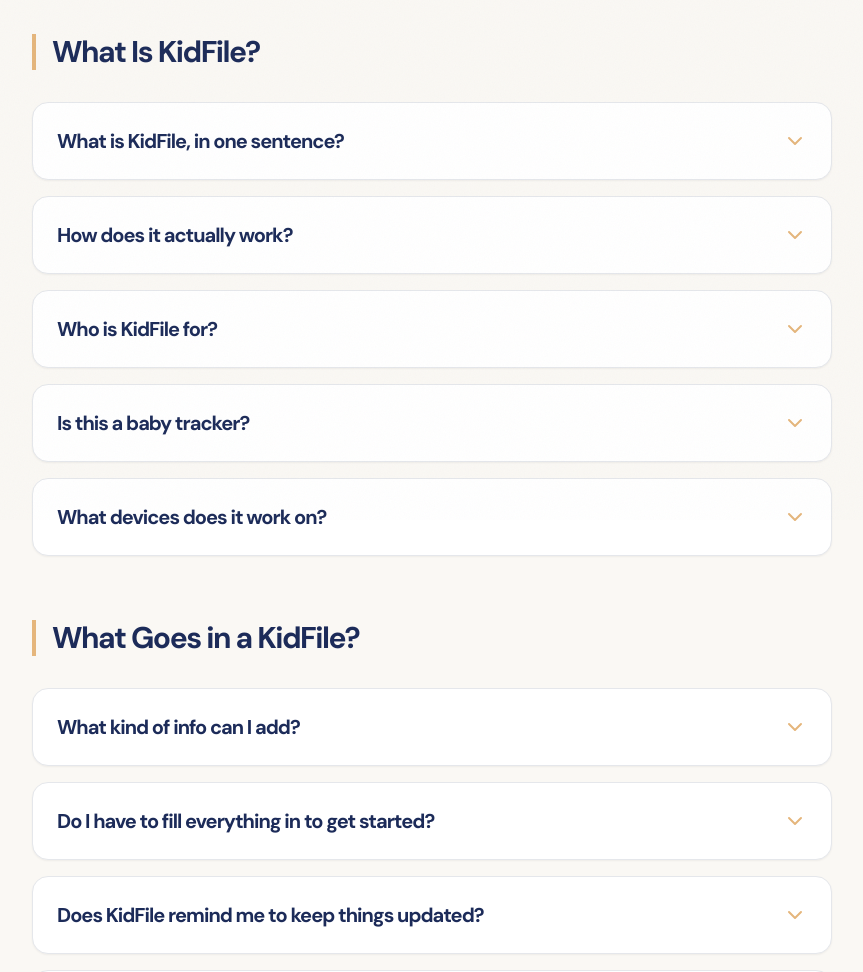
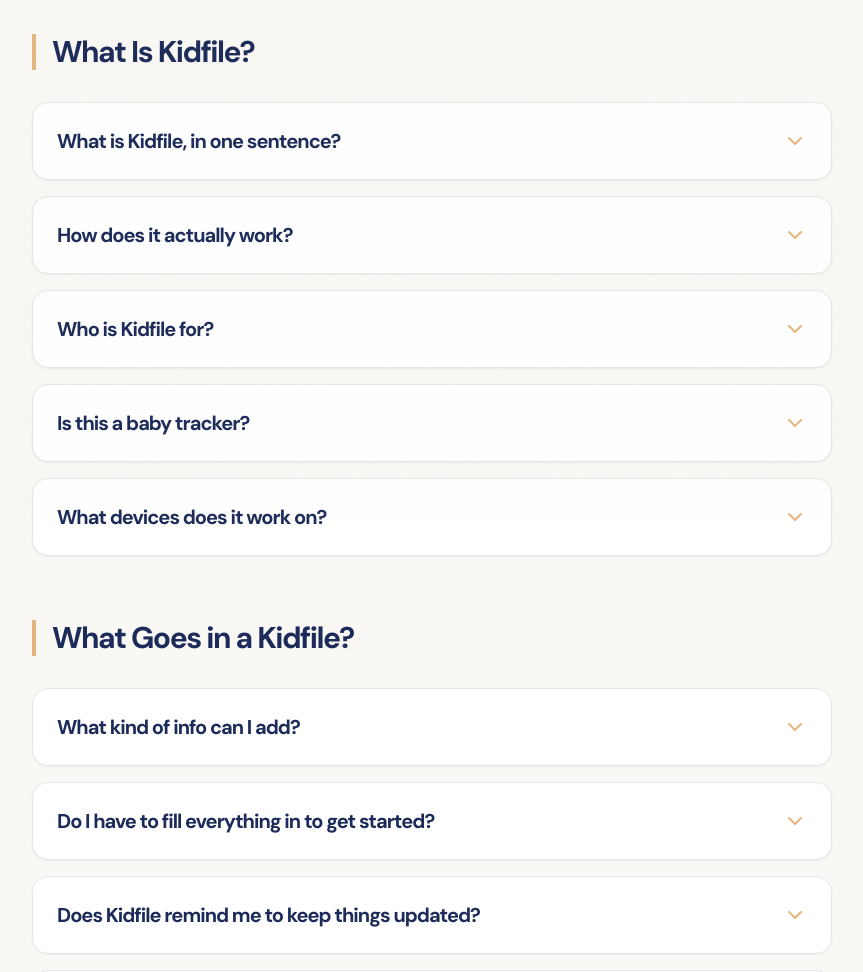
Before and after one commit to jaimerdavis/kidfile-site, a React (Vite) app: page /faq in a window 1280 px wide. Shown: the part 280-1252 px from the top of the page, without its empty margins (208-1071 px from the left). Built offline with nearby package versions, Linux system fonts and the light colour scheme.

Commit message:
chore: change all references of KidFile to Kidfile

```diff
--- a/index.html
+++ b/index.html
@@ -4,7 +4,7 @@
     <meta charset="UTF-8" />
     <link rel="icon" type="image/svg+xml" href="/vite.svg" />
     <meta name="viewport" content="width=device-width, initial-scale=1.0" />
-    <title>KidFile - One place. One link. Done.</title>
+    <title>Kidfile - One place. One link. Done.</title>
     <!-- Google Fonts -->
     <link rel="preconnect" href="https://fonts.googleapis.com">
     <link rel="preconnect" href="https://fonts.gstatic.com" crossorigin>
--- a/src/components/DeleteAccount.jsx
+++ b/src/components/DeleteAccount.jsx
@@ -16,7 +16,7 @@
           </p>
 
           <p className="mt-12 text-center text-sm font-medium text-deep-navy/40">
-            © 2026 KidFile. All rights reserved.
+            © 2026 Kidfile. All rights reserved.
           </p>
         </div>
       </div>
--- a/src/components/FAQ.jsx
+++ b/src/components/FAQ.jsx
@@ -3,21 +3,21 @@
 
 const faqs = [
   {
-    category: "What Is KidFile?",
+    category: "What Is Kidfile?",
     questions: [
-      { q: "What is KidFile, in one sentence?", a: "It's the one place for everything someone needs to know to take care of your kid — shareable with anyone who helps, in one tap." },
-      { q: "How does it actually work?", a: "You add your kid, fill in the stuff that matters (allergies, medicine, emergency contacts, routine, sizes — whatever is relevant), and KidFile turns it into a clean, shareable page called a care card. When your babysitter, your mom, your co-parent, or a camp counselor needs the info, you send them one link. They open it, everything's there, and it's always up to date." },
-      { q: "Who is KidFile for?", a: "Anyone responsible for a kid's care. That usually starts with a parent, but the people who benefit most are everyone around you — the babysitter who needs the allergy list, the grandparent who forgets the shoe size, the co-parent who needs the insurance info, the camp counselor who needs the emergency contacts. You set it up once. Everyone else just opens the link." },
-      { q: "Is this a baby tracker?", a: "No. Baby trackers are about logging feeds, diapers, and sleep throughout the day. KidFile is about the information someone else needs when they're taking care of your kid. You can log daily things if you want to, but the heart of the app is the care card — the shareable page that replaces the 11-text babysitter briefing." },
+      { q: "What is Kidfile, in one sentence?", a: "It's the one place for everything someone needs to know to take care of your kid — shareable with anyone who helps, in one tap." },
+      { q: "How does it actually work?", a: "You add your kid, fill in the stuff that matters (allergies, medicine, emergency contacts, routine, sizes — whatever is relevant), and Kidfile turns it into a clean, shareable page called a care card. When your babysitter, your mom, your co-parent, or a camp counselor needs the info, you send them one link. They open it, everything's there, and it's always up to date." },
+      { q: "Who is Kidfile for?", a: "Anyone responsible for a kid's care. That usually starts with a parent, but the people who benefit most are everyone around you — the babysitter who needs the allergy list, the grandparent who forgets the shoe size, the co-parent who needs the insurance info, the camp counselor who needs the emergency contacts. You set it up once. Everyone else just opens the link." },
+      { q: "Is this a baby tracker?", a: "No. Baby trackers are about logging feeds, diapers, and sleep throughout the day. Kidfile is about the information someone else needs when they're taking care of your kid. You can log daily things if you want to, but the heart of the app is the care card — the shareable page that replaces the 11-text babysitter briefing." },
       { q: "What devices does it work on?", a: "iPhone and Android. A web version is on the way. There's also an Apple Wallet and Google Wallet card for emergency info you can keep on your phone's lock screen." }
     ]
   },
   {
-    category: "What Goes in a KidFile?",
+    category: "What Goes in a Kidfile?",
     questions: [
       { q: "What kind of info can I add?", a: "As much or as little as you want. Common things parents add first: allergies, medications and doses, emergency contacts, daily routine (nap time, bedtime, meals), pediatrician info, insurance card, clothing and shoe sizes, and who's allowed to pick the kid up.\nOver time you can add vaccination records, school info, dietary preferences, care instructions, documents — whatever's useful. But you don't have to fill in everything on day one. Start with the basics and the app is already useful." },
       { q: "Do I have to fill everything in to get started?", a: "No. Add your kid's name, one allergy or \"no known allergies,\" and one emergency contact — and you already have a shareable care card. Everything else you can add whenever." },
-      { q: "Does KidFile remind me to keep things updated?", a: "Yes, gently. If something hasn't been reviewed in a while — like a medication dose that might have changed or a shoe size from 6 months ago — the app will flag it on your home screen. It's a nudge, not a nag." },
+      { q: "Does Kidfile remind me to keep things updated?", a: "Yes, gently. If something hasn't been reviewed in a while — like a medication dose that might have changed or a shoe size from 6 months ago — the app will flag it on your home screen. It's a nudge, not a nag." },
       { q: "Can I keep private notes that nobody else sees?", a: "Yes. Private parent notes are separate from the shared care card. Even people you've given access to won't see them." }
     ]
   },
@@ -25,7 +25,7 @@
     category: "Sharing With Caregivers",
     questions: [
       { q: "How do I share my kid's info with someone?", a: "Two ways. You can invite someone by email — they create an account and get ongoing access. Or you can send a share link — they tap it and see the care card in their browser, no account needed. Most parents use the link for babysitters and the invite for co-parents or grandparents who help regularly." },
-      { q: "Can I control what each person sees?", a: "Yes. KidFile has built-in view modes for common situations — there's one for babysitters (the essentials), one for grandparents (a bit more), one for school or camp (what staff need), and one for emergencies (just the critical info). You can also customize what each view shows." },
+      { q: "Can I control what each person sees?", a: "Yes. Kidfile has built-in view modes for common situations — there's one for babysitters (the essentials), one for grandparents (a bit more), one for school or camp (what staff need), and one for emergencies (just the critical info). You can also customize what each view shows." },
       { q: "Can I take someone's access away?", a: "Yes, instantly. One tap and their access is gone." },
       { q: "Can I set a share link to expire?", a: "Yes. You can make it one-time use (it works once, then disappears), set it to expire after a certain number of days, or leave it active until you decide to turn it off. You can also add a password." },
       { q: "Can I see who has looked at my kid's info?", a: "Yes. The app logs every time someone opens a share link or views the profile inside the app — who, when, and from where. You're always in control." }
@@ -35,7 +35,7 @@
     category: "Multiple Parents & Co-Parenting",
     questions: [
       { q: "Can both parents access the same kid's profile?", a: "Yes. You can add another parent as a full co-owner with the same level of access you have. Both of you can update info, and changes sync in real time." },
-      { q: "Is KidFile useful for separated or divorced parents?", a: "Very. Instead of texting back and forth about doctor appointments, insurance info, or medication changes, both parents see the same always-current care card. It reduces \"you didn't tell me\" moments and keeps the focus on the kid, not the communication friction." }
+      { q: "Is Kidfile useful for separated or divorced parents?", a: "Very. Instead of texting back and forth about doctor appointments, insurance info, or medication changes, both parents see the same always-current care card. It reduces \"you didn't tell me\" moments and keeps the focus on the kid, not the communication friction." }
     ]
   },
   {
@@ -47,7 +47,7 @@
   {
     category: "Pricing",
     questions: [
-      { q: "How much does KidFile cost?", a: "There's a free plan and a paid plan.\nFree — 1 kid, a basic care card, 1 share link. Free forever, no credit card needed.\nStandard ($4.99/month) — Multiple kids, full profiles, unlimited share links, document storage, custom access levels, caregiver chat, and smart features. Less than a pack of diapers." },
+      { q: "How much does Kidfile cost?", a: "There's a free plan and a paid plan.\nFree — 1 kid, a basic care card, 1 share link. Free forever, no credit card needed.\nStandard ($4.99/month) — Multiple kids, full profiles, unlimited share links, document storage, custom access levels, caregiver chat, and smart features. Less than a pack of diapers." },
       { q: "Is the free plan actually useful, or is it just a teaser?", a: "It's genuinely useful. One kid, one care card, one share link — that covers the core use case for a lot of families. The paid plan is for families who need more kids, more sharing, or document storage." },
       { q: "Can I cancel anytime?", a: "Yes. Cancel from inside the app. You keep access through the end of your billing period, then it drops back to free. No hassle, no phone call, no guilt trip." },
       { q: "If I cancel, do I lose my data?", a: "No. Your data stays. You just lose access to the paid features. If you come back later, everything is still there." }
@@ -60,14 +60,14 @@
       { q: "Do you sell my data?", a: "No. We don't sell, share, or monetize your family's information. Ever. Our business model is the subscription. You're the customer, not the product." },
       { q: "Does my kid's name or health info ever appear in a web address?", a: "No. Share links use random codes. There's no way to guess a link or stumble onto someone's care card." },
       { q: "Who on your team can see my data?", a: "Nobody, unless you contact support and ask for help. Even then, support tools limit what's visible and every action is logged." },
-      { q: "Is KidFile HIPAA compliant?", a: "We're not a healthcare provider, so HIPAA doesn't technically apply to us. But we apply the same standards — encryption, access controls, audit logs — because you're trusting us with health information and we take that seriously." },
-      { q: "Does KidFile collect information from my child?", a: "No. KidFile does not interact with children at all. Everything is entered by a parent or authorized guardian." }
+      { q: "Is Kidfile HIPAA compliant?", a: "We're not a healthcare provider, so HIPAA doesn't technically apply to us. But we apply the same standards — encryption, access controls, audit logs — because you're trusting us with health information and we take that seriously." },
+      { q: "Does Kidfile collect information from my child?", a: "No. Kidfile does not interact with children at all. Everything is entered by a parent or authorized guardian." }
     ]
   },
   {
     category: "Smart Features",
     questions: [
-      { q: "Does KidFile use AI?", a: "Yes, in a few practical ways. You can type or speak naturally — something like \"Jamie is allergic to peanuts\" — and the app will suggest the right fields to update. You can also snap a photo of a document (like an insurance card or vaccination record) and KidFile will pull out the key info for you to review." },
+      { q: "Does Kidfile use AI?", a: "Yes, in a few practical ways. You can type or speak naturally — something like \"Jamie is allergic to peanuts\" — and the app will suggest the right fields to update. You can also snap a photo of a document (like an insurance card or vaccination record) and Kidfile will pull out the key info for you to review." },
       { q: "Does the AI change things automatically?", a: "Never. Every suggestion shows up as a draft. You review it, approve it, or throw it away. Nothing touches your kid's profile without your say-so." }
     ]
   },
```
Also changed, not shown: src/components/PrivacyPolicy.jsx (+11 -11 lines), src/components/TrustAndSafety.jsx (+11 -11 lines), KidFilefaq.txt.
